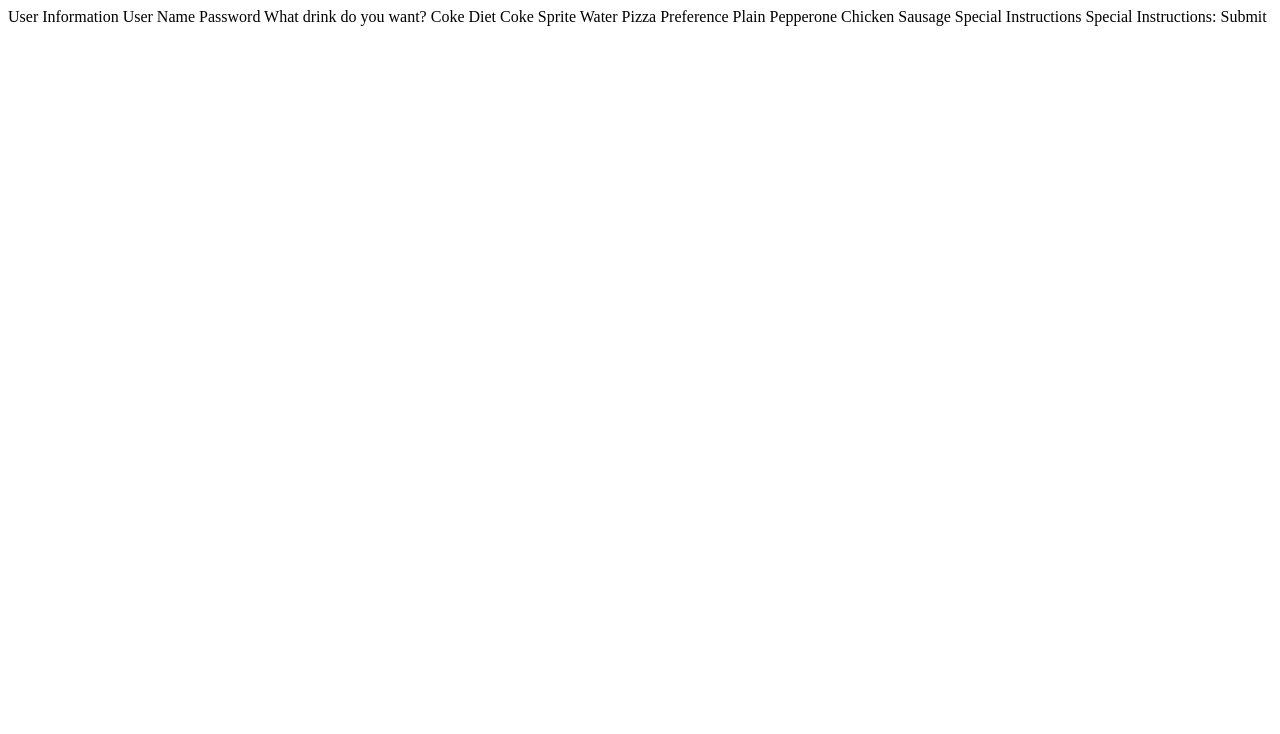
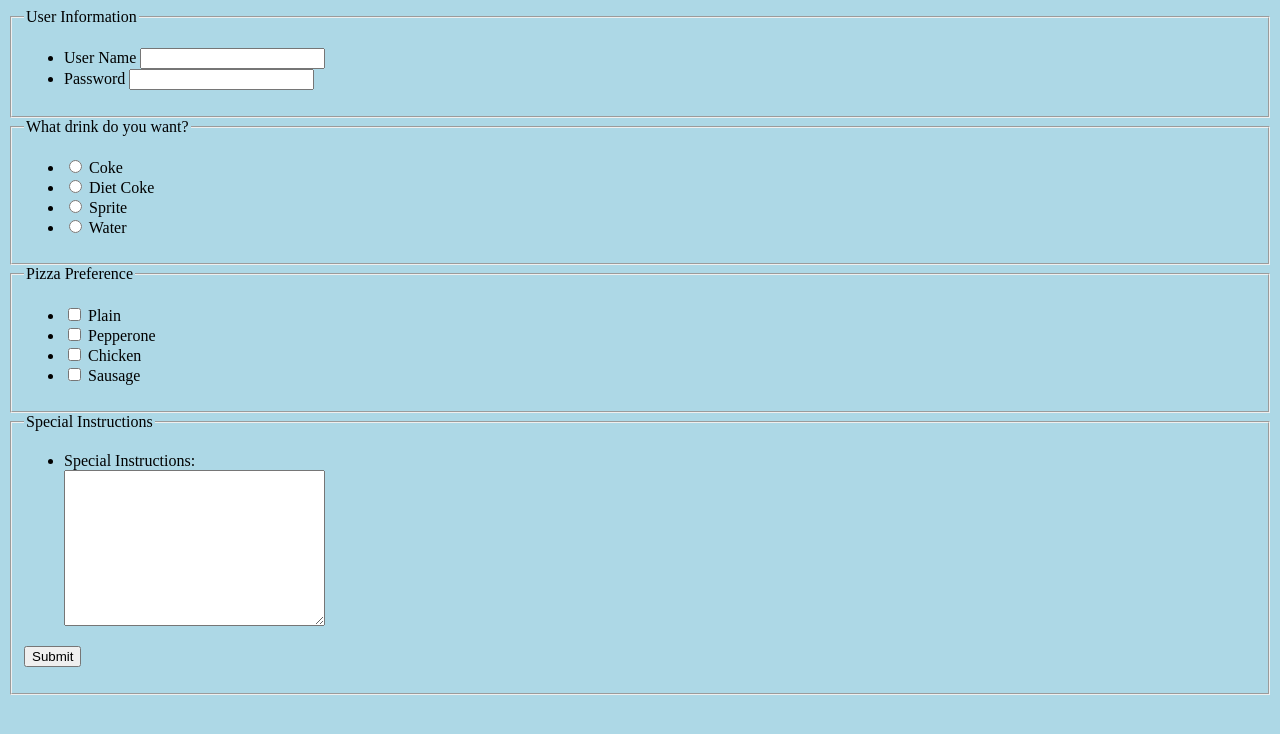
Before and after one commit to NysaClark/Pizza-Form-Project, a plain HTML site: page index.html in a window 1280 px wide. Drawn offline with Linux system fonts and the light colour scheme.

Commit message:
finished form

```diff
--- a/index.html
+++ b/index.html
@@ -1,25 +1,106 @@
-<!-- input boxes -->
-User Information
-User Name
-Password
+<!DOCTYPE html>
+<html lang="en" style="background-color: lightblue">
+<head>
+    <meta charset="UTF-8">
+    <meta name="author" content="Nysa Clark">
+    <meta name="description" content="">
 
-<!-- Radio Buttons -->
-What drink do you want?
+    <meta property="og:image" content="NRC-Favicon.png">
+    <meta property="og:title" content="">
+    <meta property="og:description" content="">
+
+    <title></title>
+    <link rel="stylesheet" href="style.css">
+    <link rel="shortcut icon" href="NRC-Favicon.png" type="image/x-icon">
+</head>
+
+<body>
+    <form action="data.json" method="POST"></form>
+        <fieldset>
+            <legend>User Information</legend>
+            <ul>
+                <li>
+                    <label for="userName:">User Name</label>
+                    <input type="text" id="userName" name="user.name">
+                </li>
+                <li>
+                    <label for="password:">Password</label>
+                    <input type="password" id="password" name="user.password">
+                </li>
+            </ul>
+        </fieldset>
+
+        <fieldset>
+            <legend>What drink do you want?</legend>
+            <ul>
+                <li>
+                    <label for="coke">
+                        <input type="radio" id="coke" name="user.drink">
                         Coke
+                    </label>
+                </li>
+                <li>
+                    <label for="dietCoke">
+                        <input type="radio" id="dietCoke" name="user.drink">
                         Diet Coke
+                    </label>
+                </li>
+                <li>
+                    <label for="sprite">
+                        <input type="radio" id="sprite" name="user.drink">
                         Sprite
+                    </label>
+                </li>
+                <li>
+                    <label for="water">
+                        <input type="radio" id="water" name="user.drink">
                         Water
+                    </label>
+                </li>
+                </ul>
+        </fieldset>
 
-<!-- Checkboxes -->
-Pizza Preference
+        <fieldset>
+            <legend>Pizza Preference</legend>
+            <ul>
+                <li>
+                    <label for="plain">
+                        <input type="checkbox" id="plain" name="user.pref">
                         Plain
+                    </label>
+                </li>
+                <li>
+                    <label for="pepperone">
+                        <input type="checkbox" id="pepperone" name="user.pref">
                         Pepperone
+                    </label>
+                </li>
+                <li>
+                    <label for="chicken">
+                        <input type="checkbox" id="chicken" name="user.pref">
                         Chicken
+                    </label>
+                </li>
+                <li>
+                    <label for="sausage">
+                        <input type="checkbox" id="sausage" name="user.pref">
                         Sausage
+                    </label>
+                </li>
+            </ul>
+        </fieldset>
 
-<!-- Text area -->
-Special Instructions
-Special Instructions:
+        <fieldset>
+            <legend>Special Instructions</legend>
+            <ul>
+                <li>
+                    <label for="SpecInstruct">Special Instructions:</label><br>
+                    <textarea name="user.intruct" id="SpecInstruct" cols="30" rows="10"></textarea><br>
+                </li>
+            </ul>
+            <p>
+                <button type="submit">Submit</button>
 
-<!-- Submit Button -->
-Submit
+        </fieldset>
+</body>
+</html>
```
Lines whose indentation alone changed are shown as unchanged.
